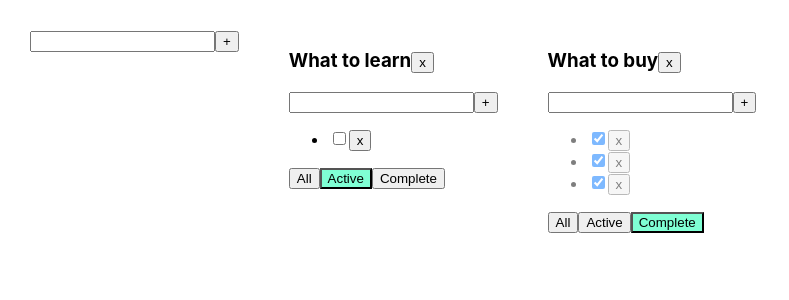
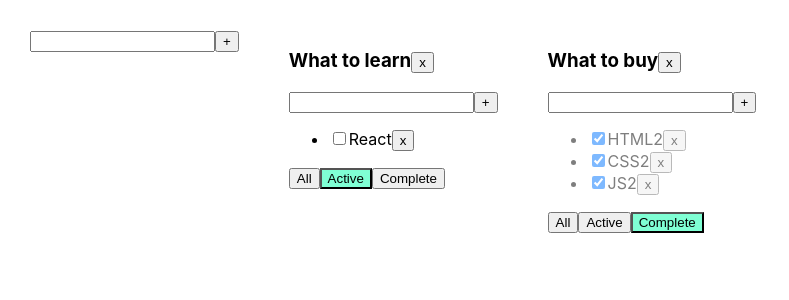
Before and after one commit to IJTINK7/Week, a React (Create React App) app in the folder Monday/todolist-ts/: page / in a window 1280 px wide. Shown: the top 300 px of the page, without its empty margins (0-789 px from the left). Built offline with nearby package versions, Linux system fonts and the light colour scheme.

Commit message:
Creating "onChangeHandler" function

```diff
--- a/Monday/todolist-ts/src/components/EditableSpan.tsx
+++ b/Monday/todolist-ts/src/components/EditableSpan.tsx
@@ -1,9 +1,10 @@
-import React, {useState} from 'react';
+import React, {ChangeEvent, useState} from 'react';
 
 type PropsType={
-	title: string
+	oldTitle: string
 }
 export const EditableSpan = (props:PropsType) => {
+	const [newTitle, setNewTitle] = useState(props.oldTitle)
 	const [edit, setEdit] = useState(false);
 	const editTagHandler = () => {
 		setEdit(!edit)
@@ -11,9 +12,12 @@ export const EditableSpan = (props:PropsType) => {
 	const editTagHandler1 = () => {
 		setEdit(false)
 	}
+	const onChangeHandler = (e:ChangeEvent<HTMLInputElement>) => {
+		setNewTitle(e.currentTarget.value)
+	}
 	return (
 		edit
-		?<input type="text" value={props.title} onBlur={editTagHandler1} autoFocus onChange={editTagHandler}/>
-		:<span onDoubleClick={editTagHandler}>{props.title}</span>
+		?<input type="text" value={newTitle} onBlur={editTagHandler1} autoFocus onChange={onChangeHandler}/>
+		:<span onDoubleClick={editTagHandler}>{props.oldTitle}</span>
 	);
 };
```
